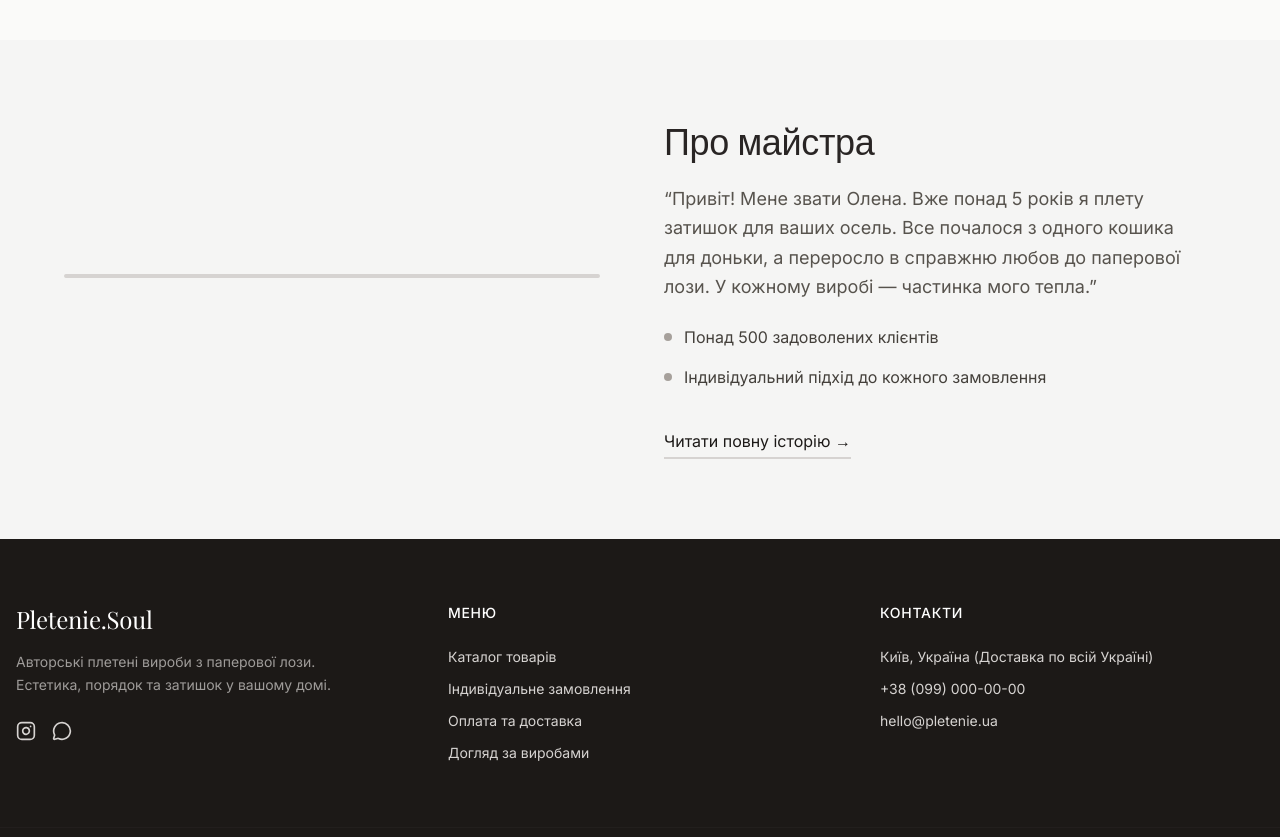
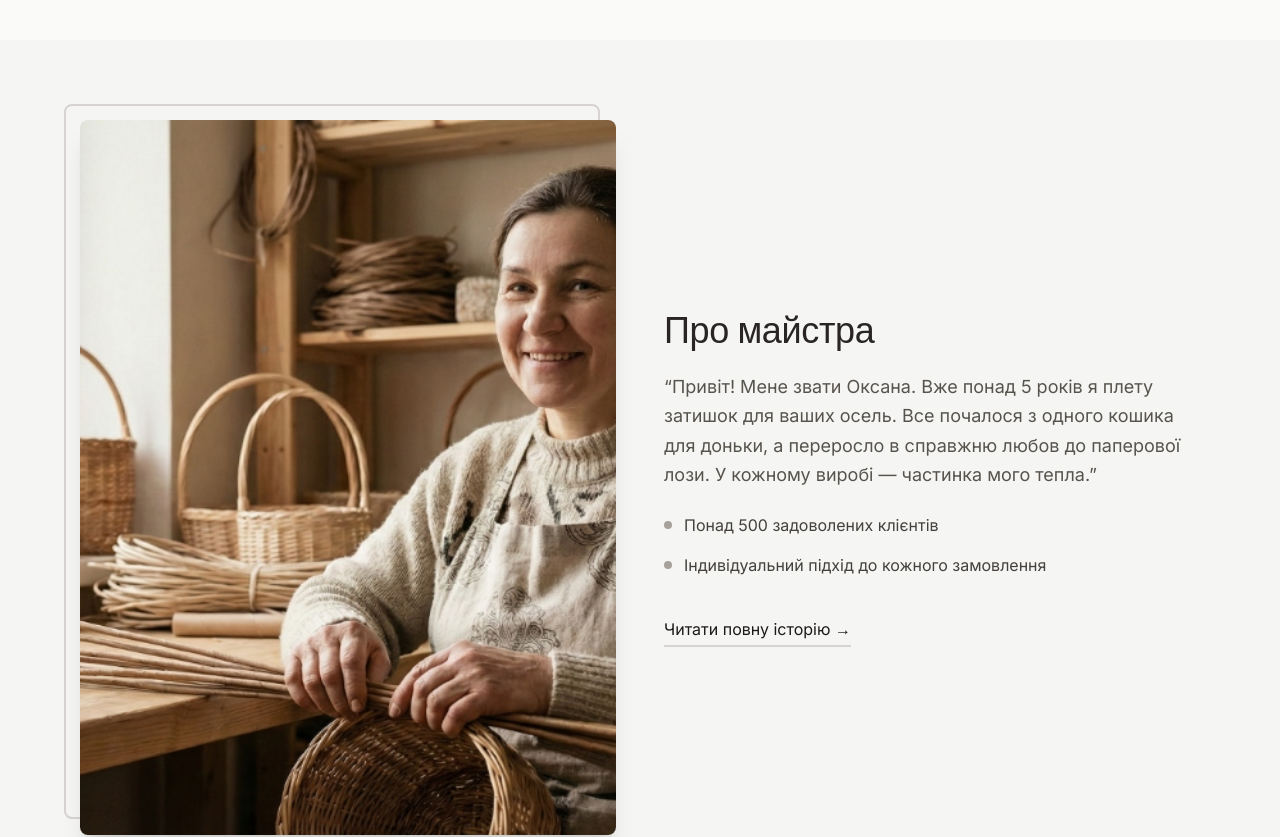
Before and after one commit to bl1nkless/paper-vine-shop, a Next.js app: page / in a window 1280 px wide. Shown: the part 2520-3357 px from the top of the page. Built offline with nearby package versions, Linux system fonts and the light colour scheme; a web font is replaced by a local one.

Commit message:
Fix author section: add image height, rename to Oksana

```diff
--- a/src/app/page.tsx
+++ b/src/app/page.tsx
@@ -264,7 +264,7 @@ export default function Home() {
 
       <section id="about" className="bg-stone-100 py-20">
         <div className="mx-auto flex max-w-6xl flex-col items-center gap-12 px-4 md:flex-row">
-          <div className="relative w-full md:w-1/2">
+          <div className="relative w-full md:w-1/2 aspect-[3/4]">
             <div className="absolute -left-4 -top-4 h-full w-full rounded-lg border-2 border-stone-300" />
             <Image
               src="/author.jpg"
@@ -277,7 +277,7 @@ export default function Home() {
           <div className="w-full space-y-6 md:w-1/2">
             <h2 className="font-serif text-4xl text-stone-800">Про майстра</h2>
             <p className="text-lg leading-relaxed text-stone-600">
-              &ldquo;Привіт! Мене звати Олена. Вже понад 5 років я плету затишок
+              &ldquo;Привіт! Мене звати Оксана. Вже понад 5 років я плету затишок
               для ваших осель. Все почалося з одного кошика для доньки, а
               переросло в справжню любов до паперової лози. У кожному виробі —
               частинка мого тепла.&rdquo;
```
